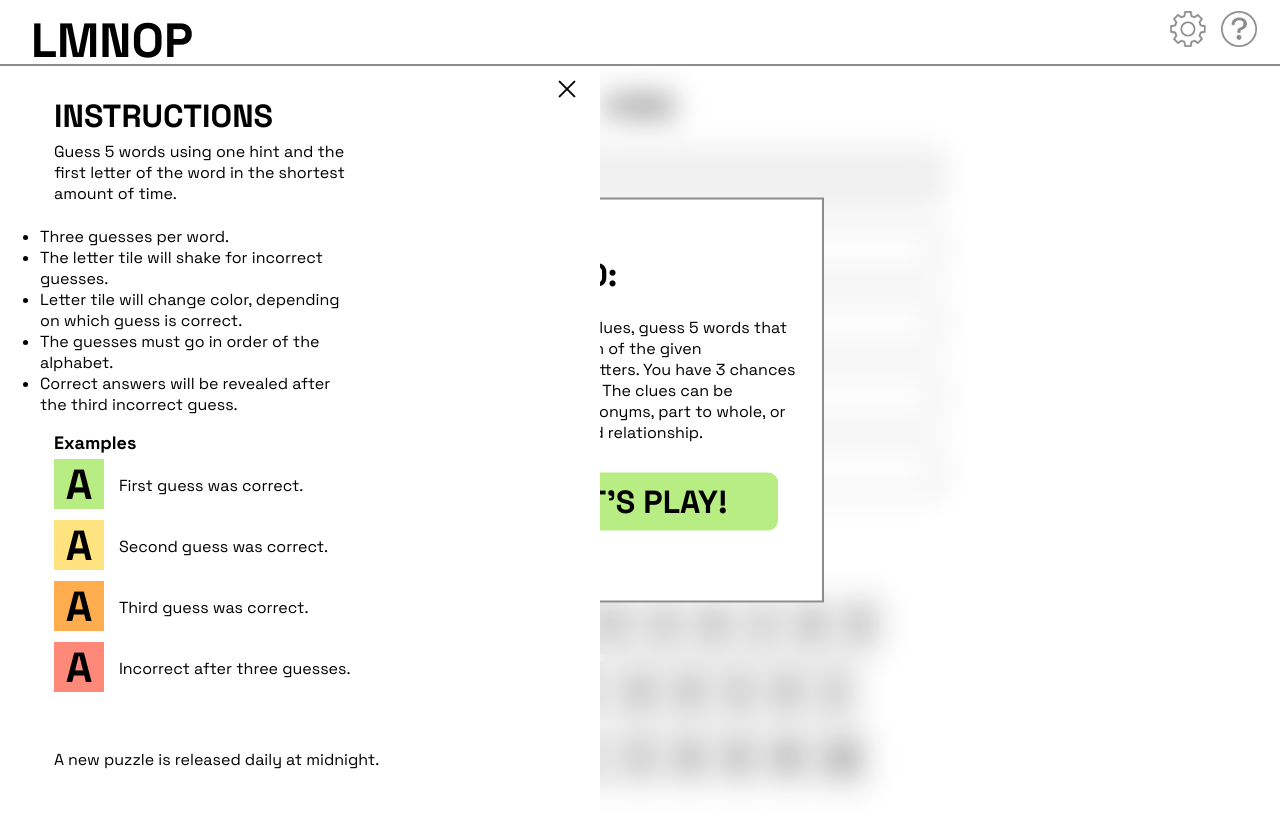
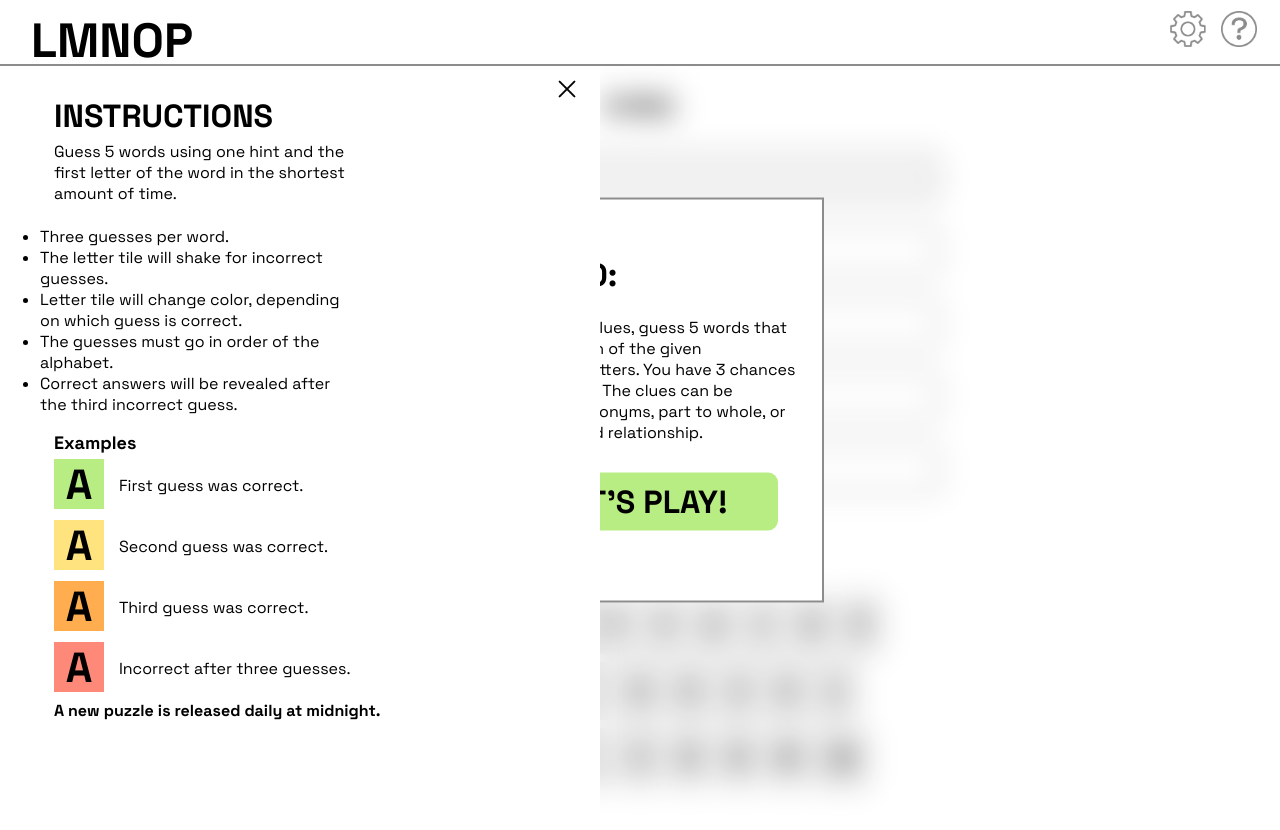
Before and after one commit to aconstas/LMNOP-REACT, a React (Vite) app: page / in a window 1280 px wide. Both pictures are taken after a click on the picture 1239 px from the left and 28 px from the top of the page. Shown: the top 830 px of the page. Built offline with nearby package versions, Linux system fonts and the light colour scheme.

Commit message:
style: adjust bottomText margins and make bold

```diff
--- a/src/shared/styles/modal.module.css
+++ b/src/shared/styles/modal.module.css
@@ -192,5 +192,7 @@
 
 #bottomText {
   font-family: 'Space Grotesk', sans-serif;
-  margin: 9%;
+  margin-top: 5px;
+  margin-left: 9%;
+  font-weight: bold;
 }
```
